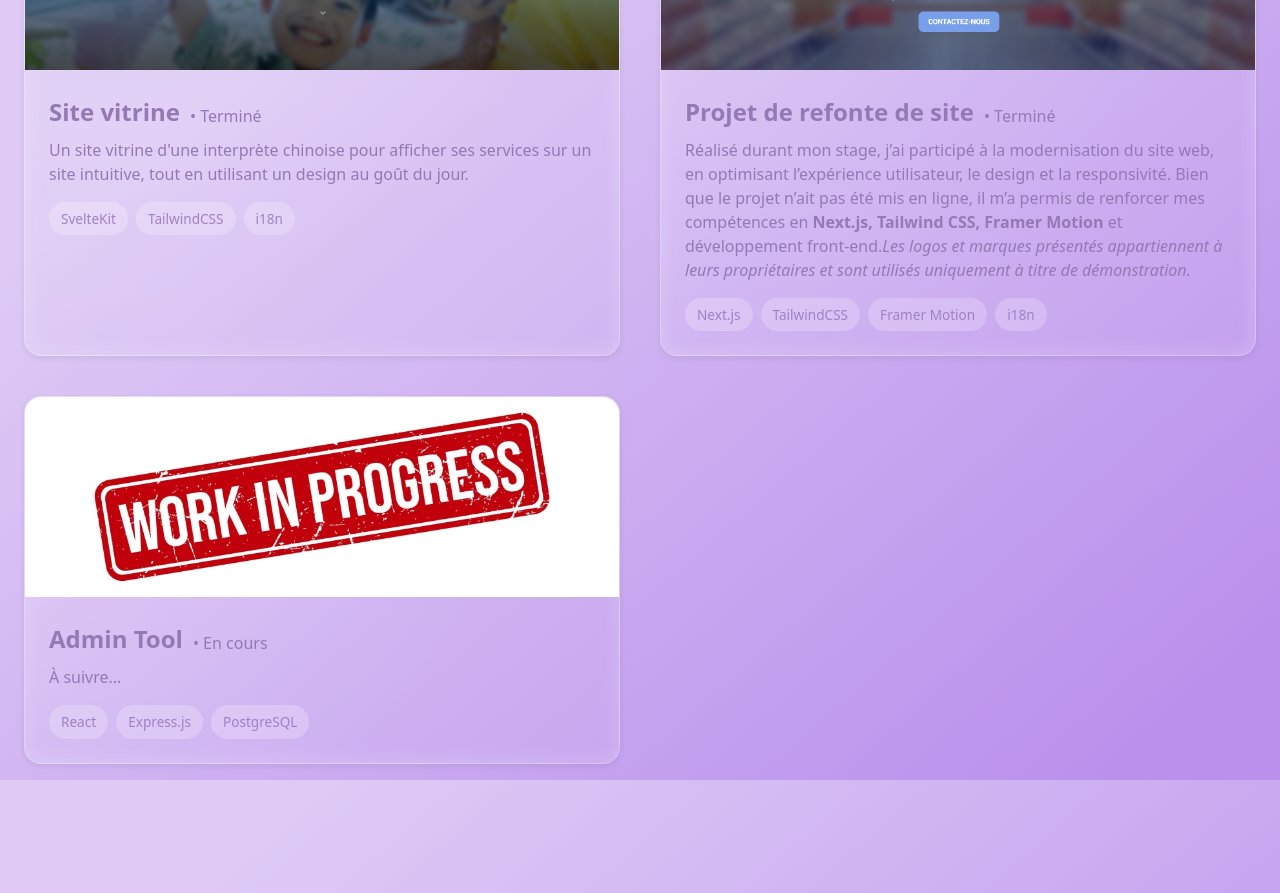
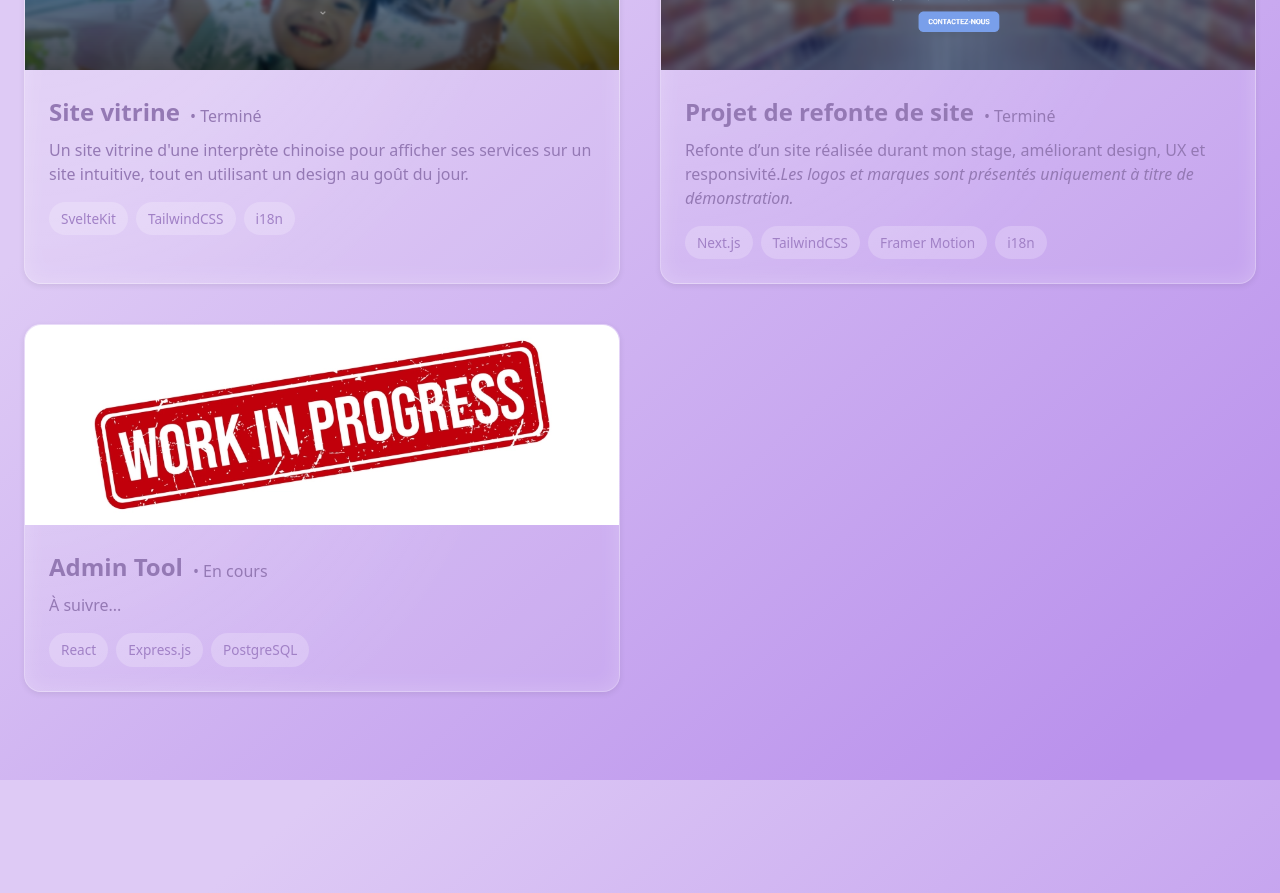
Before and after one commit to stellaqueen15/portfolio, a React (Vite) app: page / in a window 1280 px wide. Shown: the part 2420-3313 px from the top of the page. Built offline with nearby package versions, Linux system fonts and the light colour scheme.

Commit message:
fix a paragraph

```diff
--- a/src/components/Projects/Projects.jsx
+++ b/src/components/Projects/Projects.jsx
@@ -136,15 +136,10 @@ function Projects() {
                 <p>• Terminé</p>
               </div>
               <p className="project-desc">
-                Réalisé durant mon stage, j’ai participé à la modernisation du
-                site web, en optimisant l’expérience utilisateur, le design et
-                la responsivité. Bien que le projet n’ait pas été mis en ligne,
-                il m’a permis de renforcer mes compétences en{" "}
-                <strong>Next.js, Tailwind CSS, Framer Motion</strong> et
-                développement front-end.
+                Refonte d’un site réalisée durant mon stage, améliorant design,
+                UX et responsivité.
                 <em>
-                  Les logos et marques présentés appartiennent à leurs
-                  propriétaires et sont utilisés uniquement à titre de
+                  Les logos et marques sont présentés uniquement à titre de
                   démonstration.
                 </em>
               </p>
```
